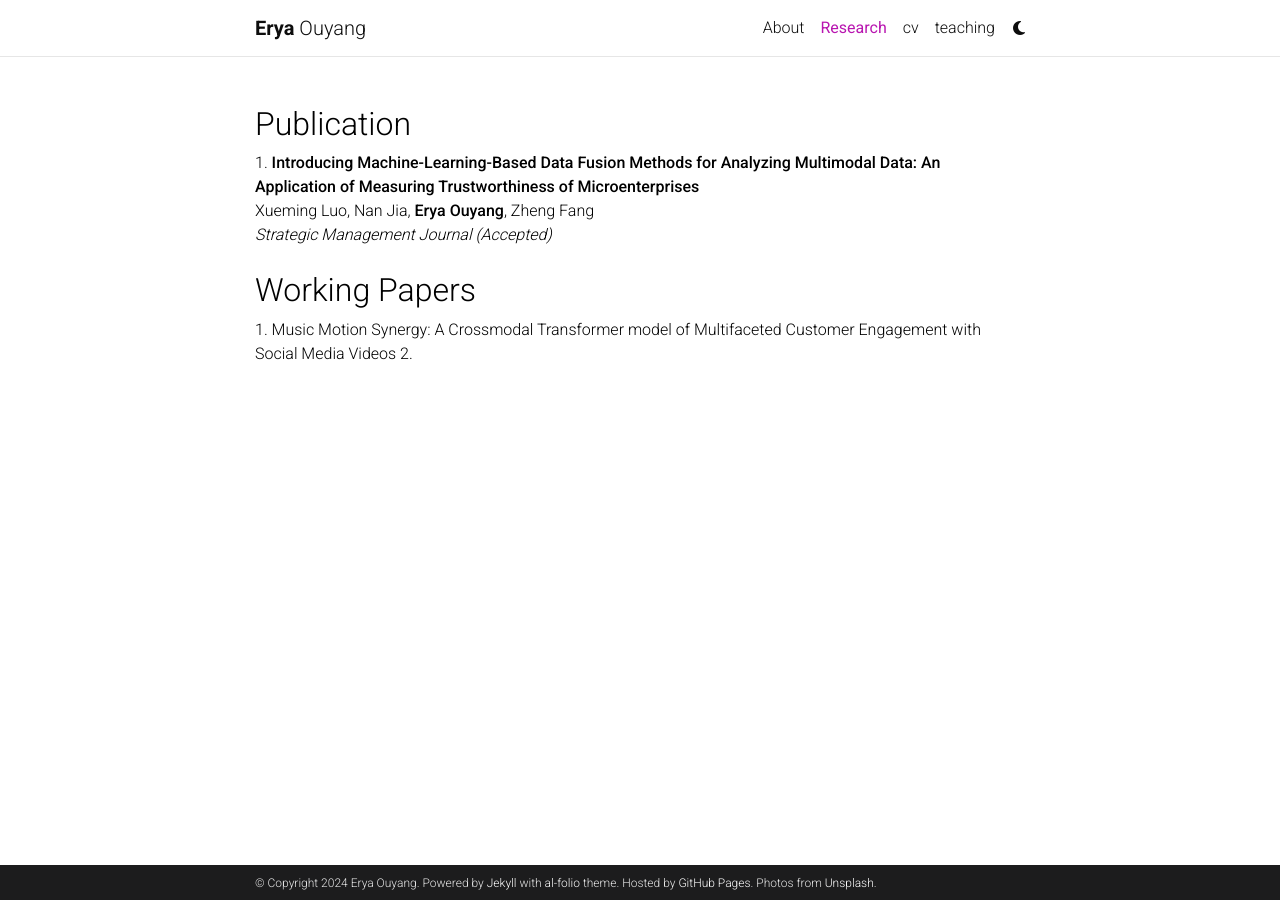
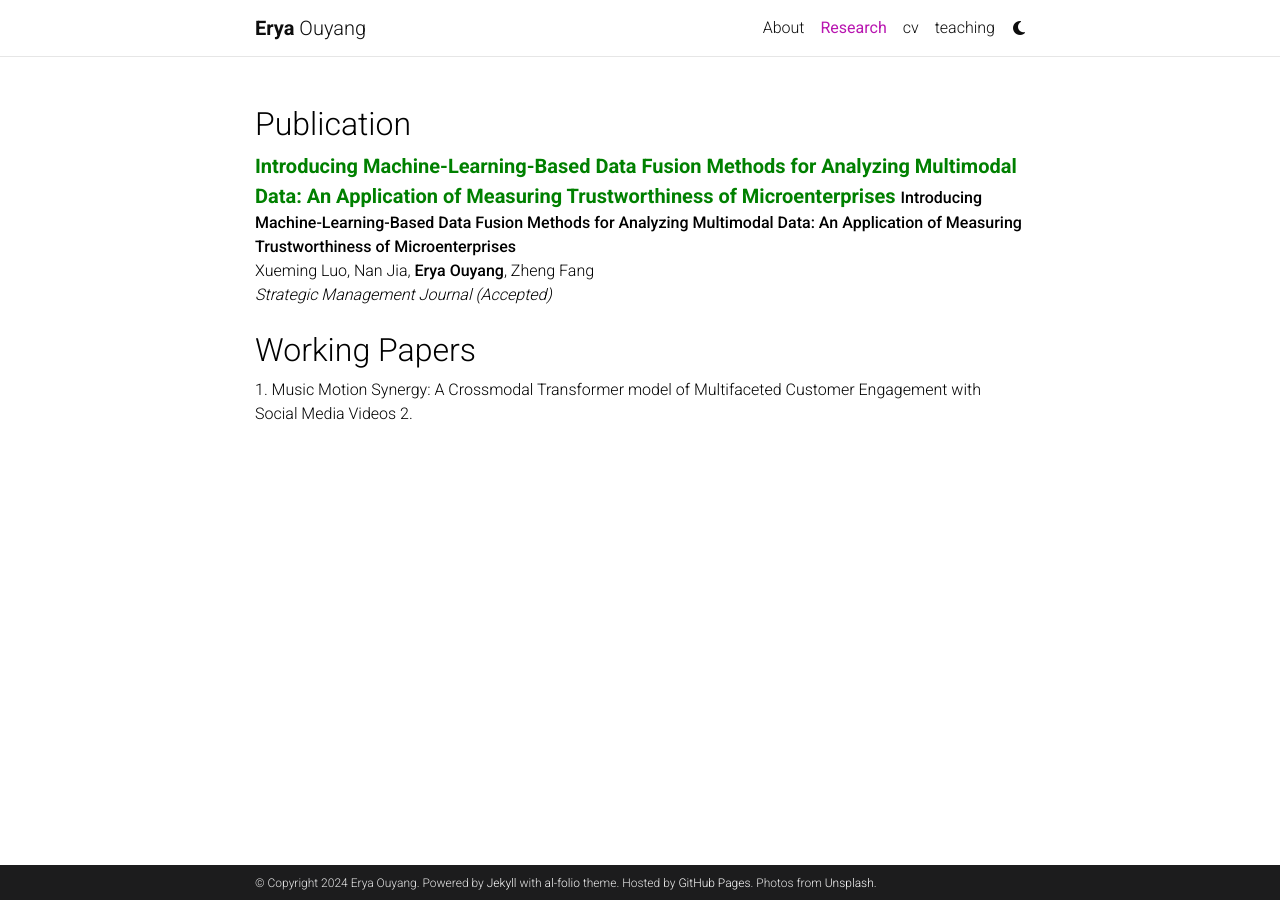
Before and after one commit to eyoy/eryaouyang.github.io, a Jekyll site: the page built from _pages/research.md, in a window 1280 px wide. Built offline with Jekyll 4.4.1, drawn with Linux system fonts in a browser that asks for light colours; comment, search, counter and statistics services are not loaded; a style sheet for code colours, icons or effects is not loaded.

Commit message:
Update research.md

```diff
--- a/_pages/research.md
+++ b/_pages/research.md
@@ -9,12 +9,15 @@
 <!-- _pages/publications.md -->
 <div class="Publications">
 <h2>Publication</h2>
-1. <strong>Introducing Machine-Learning-Based Data Fusion Methods for Analyzing Multimodal Data: An Application of Measuring Trustworthiness of
-   Microenterprises</strong><br>
 
-   Xueming Luo, Nan Jia, <strong>Erya Ouyang</strong>, Zheng Fang<br>
+<span style="color:green;font-weight:700;font-size:20px">
+Introducing Machine-Learning-Based Data Fusion Methods for Analyzing Multimodal Data: An Application of Measuring Trustworthiness of Microenterprises
+</span>
+<strong>Introducing Machine-Learning-Based Data Fusion Methods for Analyzing Multimodal Data: An Application of Measuring Trustworthiness of Microenterprises</strong><br>
 
-   <em>Strategic Management Journal (Accepted)</em><br><br>
+Xueming Luo, Nan Jia, <strong>Erya Ouyang</strong>, Zheng Fang<br>
+
+<em>Strategic Management Journal (Accepted)</em><br><br>
 
 
 </div>
```
